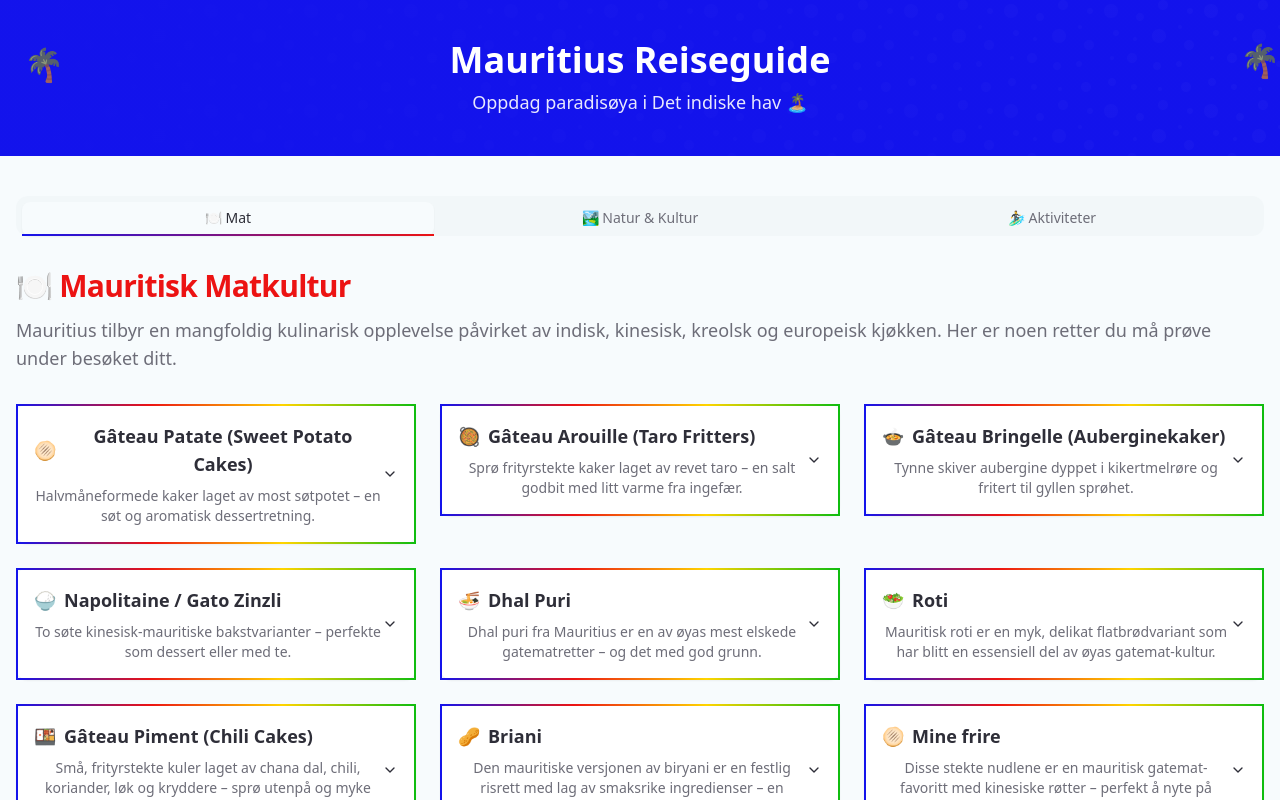
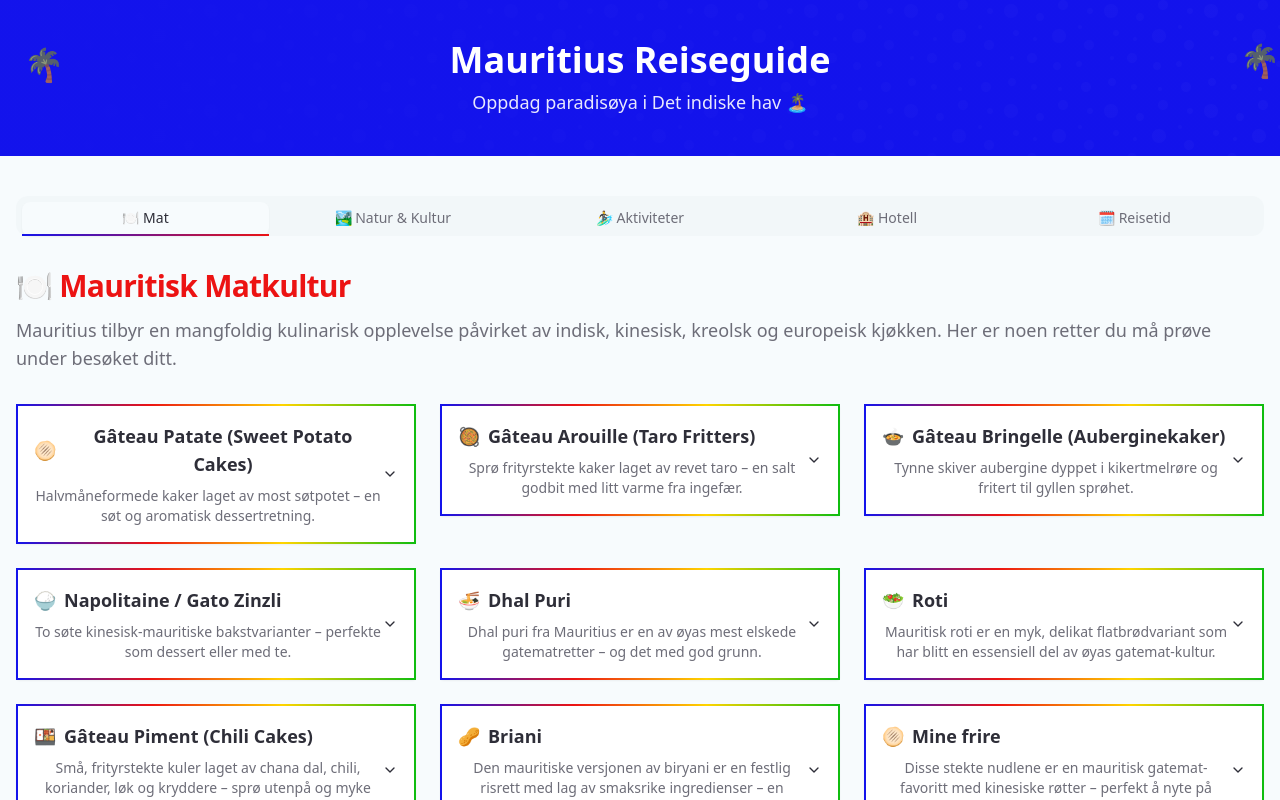
Before and after one commit to andrebl8/mauritius-guide-bellefinos, a React (Vite) app: page / in a window 1280 px wide. Shown: the top 800 px of the page. Built offline with nearby package versions, Linux system fonts and the light colour scheme; the HTML template or start-up script is replaced by a standard one.

Commit message:
add seasonal and hotel sections

```diff
--- a/src/App.tsx
+++ b/src/App.tsx
@@ -2,6 +2,8 @@ import { Tabs, TabsContent, TabsList, TabsTrigger } from "@/components/ui/tabs"
 import { FoodSection } from "@/components/sections/FoodSection"
 import { NatureSection } from "@/components/sections/NatureSection"
 import { ActivitiesSection } from "@/components/sections/ActivitiesSection"
+import { HotelSection } from "@/components/sections/HotelSection"
+import { SeasonalSection } from "@/components/sections/SeasonalSection"
 
 export default function App() {
   return (
@@ -23,7 +25,7 @@ export default function App() {
       <main className="container mx-auto px-4 py-10">
         {/* Mauritius-themed tabs */}
         <Tabs defaultValue="food" className="w-full mauritius-tabs">
-          <TabsList className="grid w-full grid-cols-3 mb-8 bg-muted/50 p-1.5 rounded-lg">
+          <TabsList className="grid w-full grid-cols-5 mb-8 bg-muted/50 p-1.5 rounded-lg">
             <TabsTrigger value="food" className="mauritius-tab-trigger">
               🍽️ Mat
             </TabsTrigger>
@@ -32,6 +34,12 @@ export default function App() {
             </TabsTrigger>
             <TabsTrigger value="activities" className="mauritius-tab-trigger">
               🏄‍♂️ Aktiviteter
+            </TabsTrigger>
+            <TabsTrigger value="hotel" className="mauritius-tab-trigger">
+              🏨 Hotell
+            </TabsTrigger>
+            <TabsTrigger value="seasonal" className="mauritius-tab-trigger">
+              🗓️ Reisetid
             </TabsTrigger>
           </TabsList>
 
@@ -46,6 +54,14 @@ export default function App() {
           <TabsContent value="activities">
             <ActivitiesSection />
           </TabsContent>
+
+          <TabsContent value="hotel">
+            <HotelSection />
+          </TabsContent>
+
+          <TabsContent value="seasonal">
+            <SeasonalSection />
+          </TabsContent>
         </Tabs>
       </main>
 
--- a/src/components/sections/FoodSection.tsx
+++ b/src/components/sections/FoodSection.tsx
@@ -105,11 +105,11 @@ export function FoodSection() {
         {foodItems.map((item, index) => (
           <div
             key={item.name}
-            className="mauritius-card hover:shadow-md hover:-translate-y-1"
+            className="mauritius-card hover:shadow-md hover:-translate-y-1 rounded"
             style={{ alignSelf: "start" }}
           >
             {item.shortDescription ? (
-              <Accordion type="single" collapsible className="border-none">
+              <Accordion type="single" collapsible>
                 <AccordionItem value={item.name} className="border-none">
                   <AccordionTrigger className="p-0 hover:no-underline">
                     <div>
--- a/src/index.css
+++ b/src/index.css
@@ -118,7 +118,7 @@
 
   /* Mauritius-themed card */
   .mauritius-card {
-    @apply rounded-lg border bg-card p-4 shadow-sm transition-all duration-200;
+    @apply border rounded bg-card p-4 shadow-sm transition-all duration-200;
     border-width: 2px;
     border-image: linear-gradient(
       to right,
```
